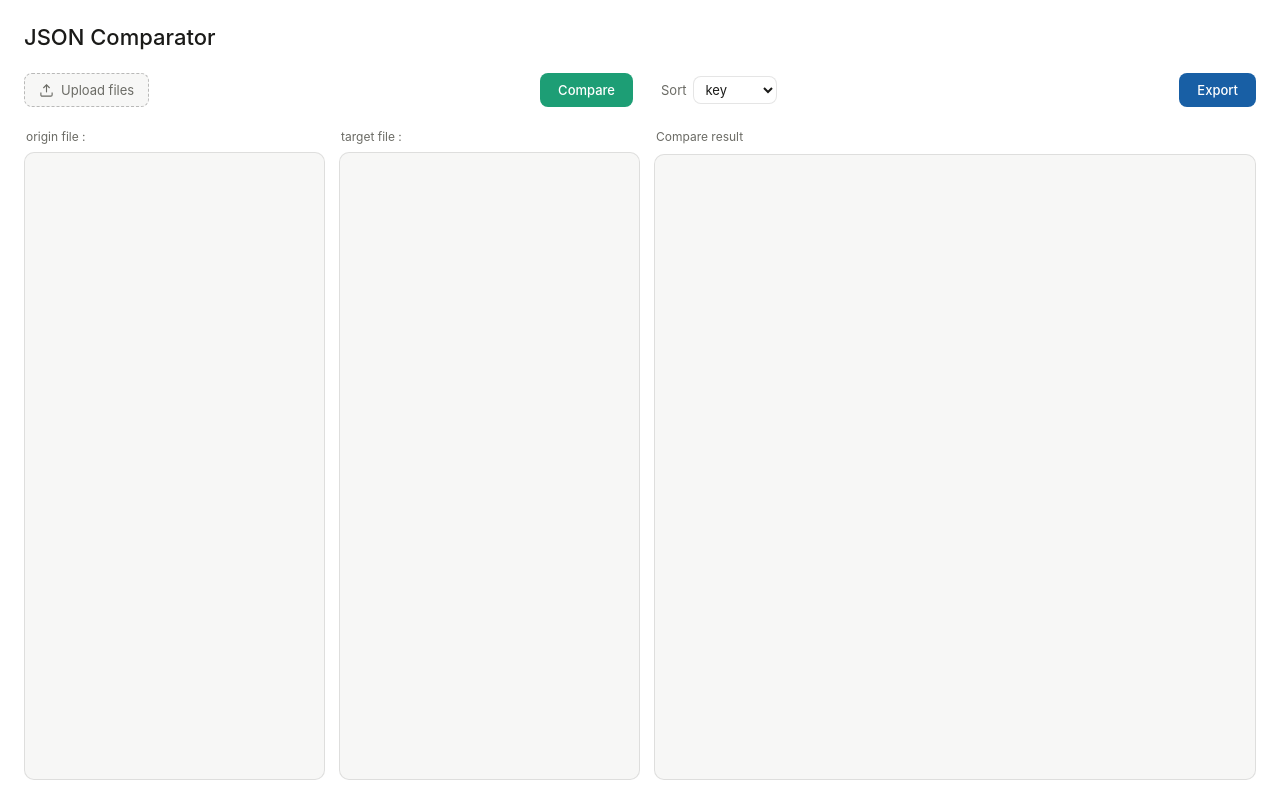
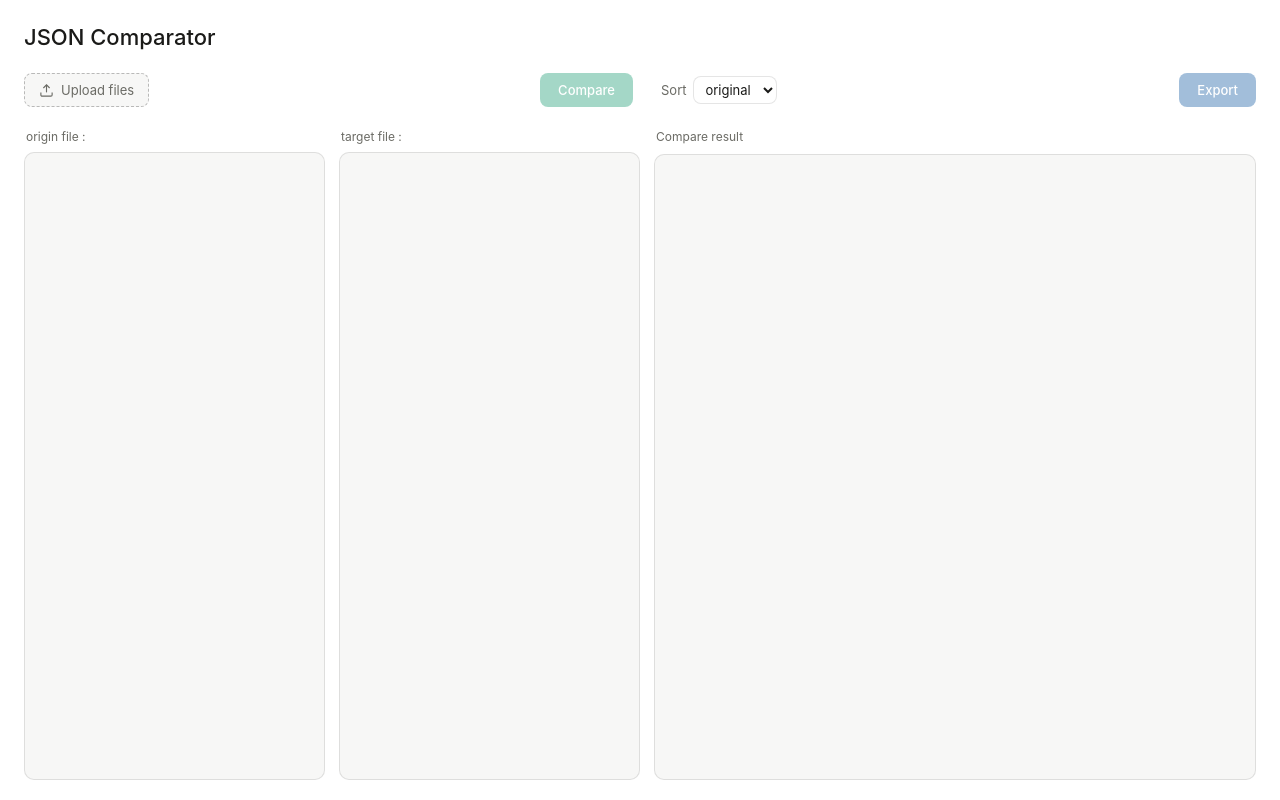
Before and after one commit to sangbinyoo/json-diff-viewer, a React (Vite) app: page / in a window 1280 px wide. Built offline with nearby package versions, Linux system fonts and the light colour scheme.

Commit message:
유저 동작별 버튼 비활성화 추가

```diff
--- a/src/components/mockup/MockupPage.tsx
+++ b/src/components/mockup/MockupPage.tsx
@@ -7,7 +7,7 @@ import { getResultNodes } from '../../utils/getResultNodes'
 
 
 export const MockupPage: React.FC = () => {
-  const [sortValue, setSortValue] = useState('key')
+  const [sortValue, setSortValue] = useState('original')
   const ref = useRef<HTMLInputElement>(null);
   const upldateButton = () =>{
     if(!ref.current) return;
@@ -16,23 +16,24 @@ export const MockupPage: React.FC = () => {
 
   const [fileContents, setFileContents] = useState<string[]>([]);
   const [fileNames, setFileNames] = useState<string[]>([]);
-
+  const [disableBtnCompare, setDisableBtnCompare] = useState<boolean>(true);
+  const [disableBtnExport, setDisableBtnExport] = useState<boolean>(true);
+  //sort type변경시 다시 비교
   useEffect(() => {
     if(fileContents.length === 2)
-      handleCompare();
+      compareFiles();
   }, [sortValue])
 
   // 파일 업로드 핸들러
   const handleUpload = (event:React.ChangeEvent<HTMLInputElement>) => {
     const files = event.target.files;
-    if(!files) return
-    if(files.length !== 2) {
+    if(!files || files.length !== 2) {
       alert('Please select exactly 2 files.');
-      setFileContents([]);
-      setFileNames([]);
       event.target.value = '';
       return;
     }
+
+    clearScreen();
     for(let i=0; i<files.length; i++){
       const reader = new FileReader();
       reader.onload = (e) => {
@@ -42,14 +43,32 @@ export const MockupPage: React.FC = () => {
       setFileNames(prev => [...prev, files[i].name]);
       reader.readAsText(files[i])
     }
+    setDisableBtnCompare(false);
   }
   const [allNodes, setAllNodes] = useState<ResultNode[]>([]);
-  //파일 비교 핸들러
-  const handleCompare = () => {
+
+  //파일 비교 함수
+  const compareFiles = () => {
     const originObj = JSON.parse(fileContents[0]);
     const targetObj = JSON.parse(fileContents[1]);
     const nodes = getResultNodes(originObj, targetObj, null as unknown as ResultNode, sortValue);
     setAllNodes(nodes);
+    setDisableBtnExport(false);
+  }
+
+  //Json 내보내기 함수
+  const exportToJson = () => {
+    const json = JSON.stringify(allNodes, null, 2);
+    const blob = new Blob([json], { type: 'application/json' });
+  }
+
+  //화면 초기화 함수
+  const clearScreen = () =>{
+      setFileContents([]);
+      setFileNames([]);
+      setAllNodes([]);
+      setDisableBtnCompare(true);
+      setDisableBtnExport(true)
   }
 
   return (
@@ -60,10 +79,12 @@ export const MockupPage: React.FC = () => {
       }} type="file" multiple ref={ref} hidden />
       <Toolbar
         sortValue={sortValue}
+        disableBtnCompare={disableBtnCompare}
+        disableBtnExport={disableBtnExport}
         onSortChange={setSortValue}
         onUpload={() => upldateButton() }
-        onCompare={() => handleCompare()}
-        onExport={() => alert('Export 클릭')}
+        onCompare={() => compareFiles()}
+        onExport={() => exportToJson()}
       />
 
       <main className={styles.grid}>
--- a/src/components/mockup/Toolbar.module.css
+++ b/src/components/mockup/Toolbar.module.css
@@ -102,3 +102,5 @@
   transition: opacity 0.14s;
 }
 .btnExport:hover { opacity: 0.88; }
+.btnExport:hover:not(:disabled) { opacity: 0.88; }
+.btnExport:disabled { opacity: 0.4; cursor: not-allowed; }
--- a/src/components/mockup/Toolbar.tsx
+++ b/src/components/mockup/Toolbar.tsx
@@ -7,7 +7,8 @@ interface Props {
   onUpload: () => void
   onCompare: () => void
   onExport: () => void
-  compareDisabled?: boolean
+  disableBtnCompare?: boolean,
+  disableBtnExport?: boolean,
 }
 
 export const Toolbar: React.FC<Props> = ({
@@ -16,7 +17,8 @@ export const Toolbar: React.FC<Props> = ({
   onUpload,
   onCompare,
   onExport,
-  compareDisabled = false,
+  disableBtnCompare = true,
+  disableBtnExport = true,
 }) => (
  <div className={styles.toolbar} role="toolbar" aria-label="메인 도구모음">
 
@@ -34,7 +36,7 @@ export const Toolbar: React.FC<Props> = ({
       <button
         className={styles.btnCompare}
         onClick={onCompare}
-        disabled={compareDisabled}
+        disabled={disableBtnCompare}
       >
         Compare
       </button>
@@ -56,7 +58,7 @@ export const Toolbar: React.FC<Props> = ({
         </select>
       </div>
 
-      <button className={styles.btnExport} onClick={onExport}>
+      <button className={styles.btnExport} onClick={onExport} disabled={disableBtnExport}>
         Export
       </button>
     </div>
```
